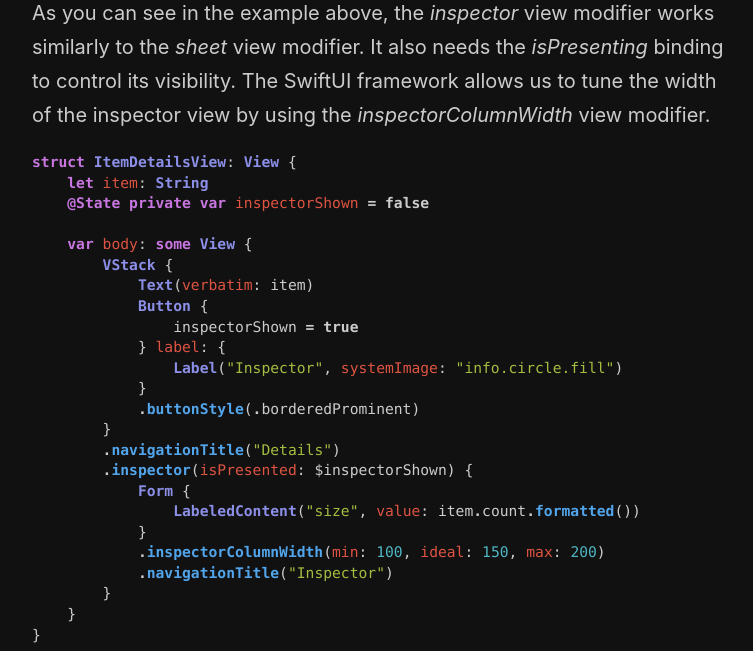
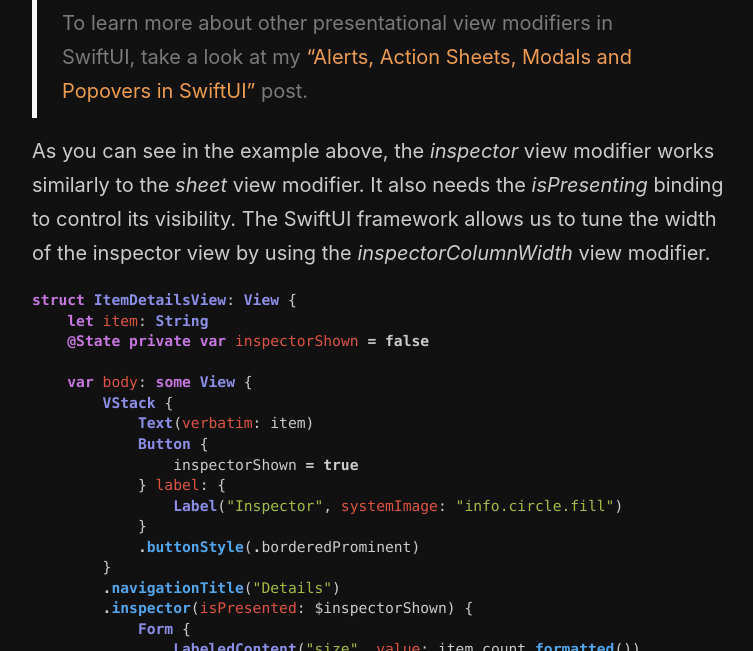
Before and after one commit to mecid/mecid.github.io, a Jekyll site: the page built from _posts/2024-04-30-inspectors-in-swiftui.md, in a window 1280 px wide and 900 px high, scrolled down 1364 px, cut to the strip 249-900 px from the top of the window. Shown: the whole strip, without its empty margins (258-1011 px from the left). Built offline with Jekyll 4.4.1, drawn with Linux system fonts in a browser that asks for light colours.

Commit message:
another reference added to the inspector post

````diff
--- a/_posts/2024-04-30-inspectors-in-swiftui.md
+++ b/_posts/2024-04-30-inspectors-in-swiftui.md
@@ -38,6 +38,8 @@ struct ItemDetailsView: View {
 ```
 
 ![inspector](/public/inspector.png)
+
+> To learn more about other presentational view modifiers in SwiftUI, take a look at my ["Alerts, Action Sheets, Modals and Popovers in SwiftUI"](/2024/04/30/inspectors-in-swiftui/) post.
 
 As you can see in the example above, the *inspector* view modifier works similarly to the *sheet* view modifier. It also needs the *isPresenting* binding to control its visibility. The SwiftUI framework allows us to tune the width of the inspector view by using the *inspectorColumnWidth* view modifier.
 
````
